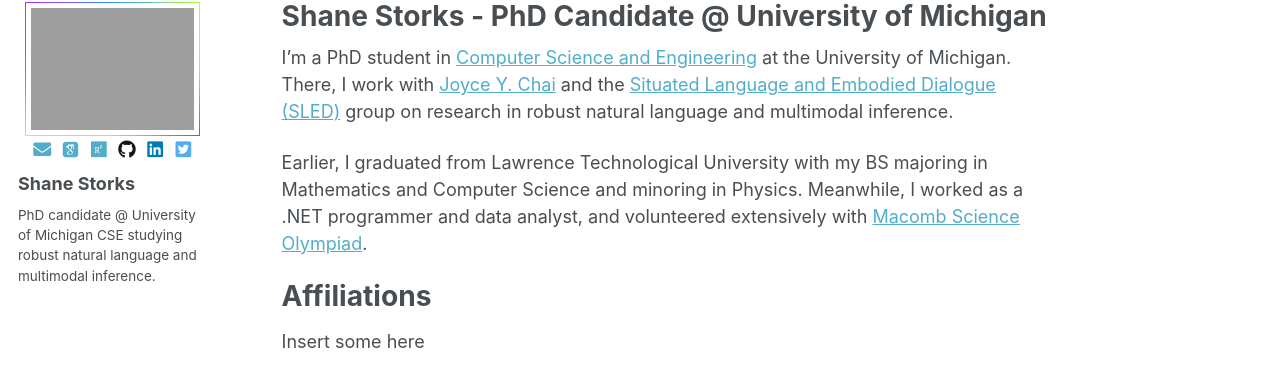
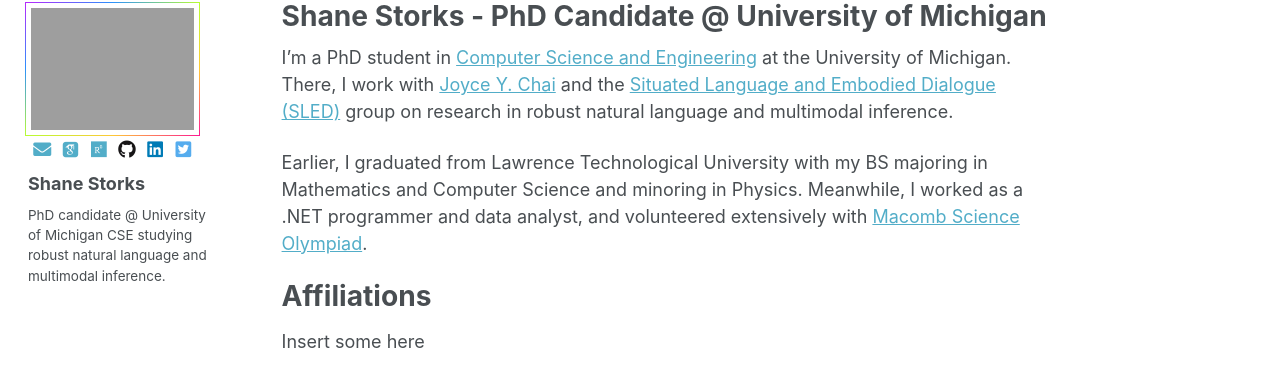
Before and after one commit to shanestorks/shanestorks.github.io, a Jekyll site: the page built from _pages/about.md, in a window 1280 px wide. Shown: the part 116-486 px from the top of the page. Built offline with Jekyll 4.4.1, drawn with Linux system fonts in a browser that asks for light colours; some web fonts are replaced.

Commit message:
Sidebar changes

```diff
--- a/_sass/_sidebar.scss
+++ b/_sass/_sidebar.scss
@@ -101,14 +101,14 @@
 .author__content {
   display: table-cell;
   vertical-align: top;
-  padding-left: 25px;
+  padding-left: 15px;
   padding-right: 25px;
   line-height: 1;
 
   @include breakpoint($large) {
     display: block;
     width: 100%;
-    padding-left: 0;
+    padding-left: 10px;
     padding-right: 0;
   }
 }
```
